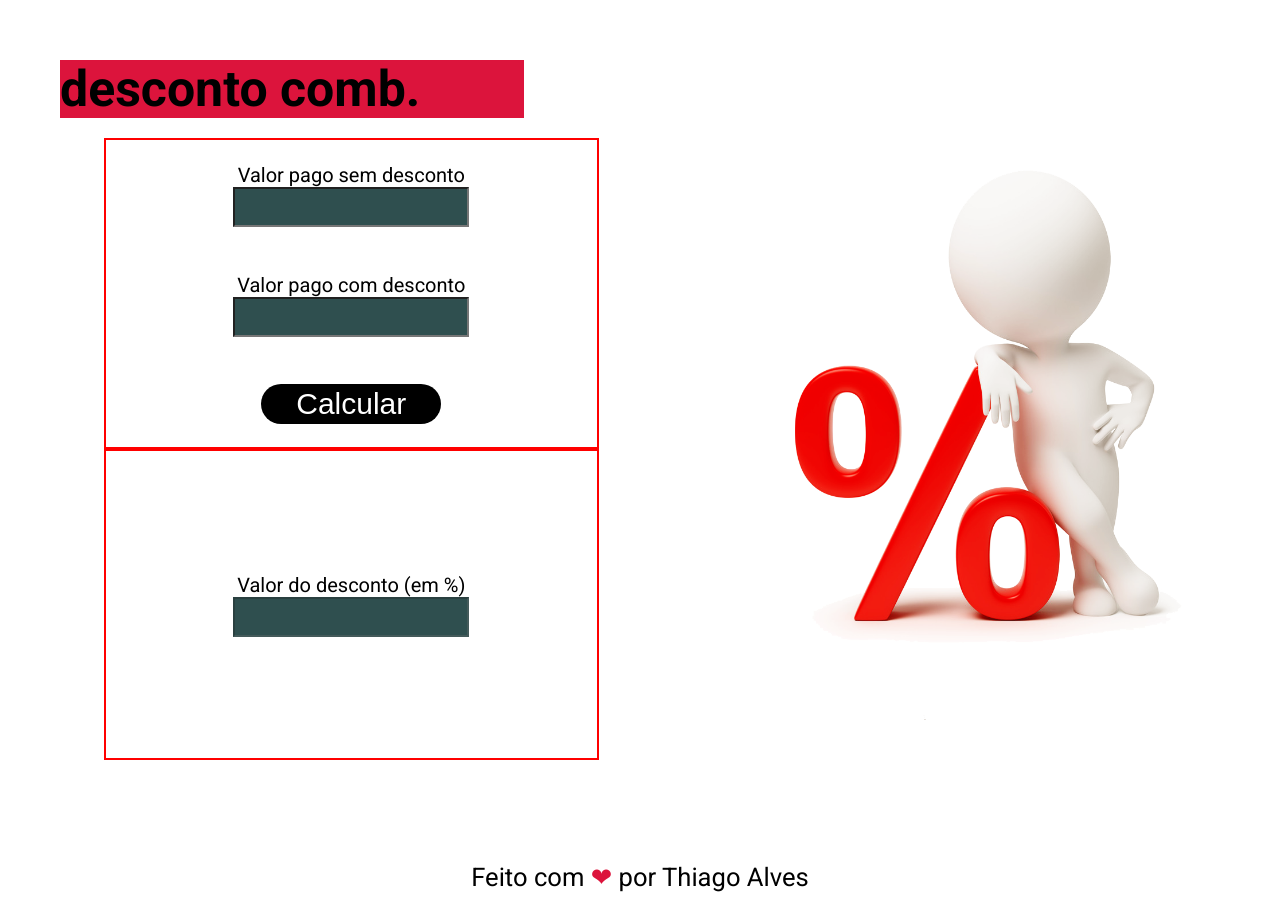
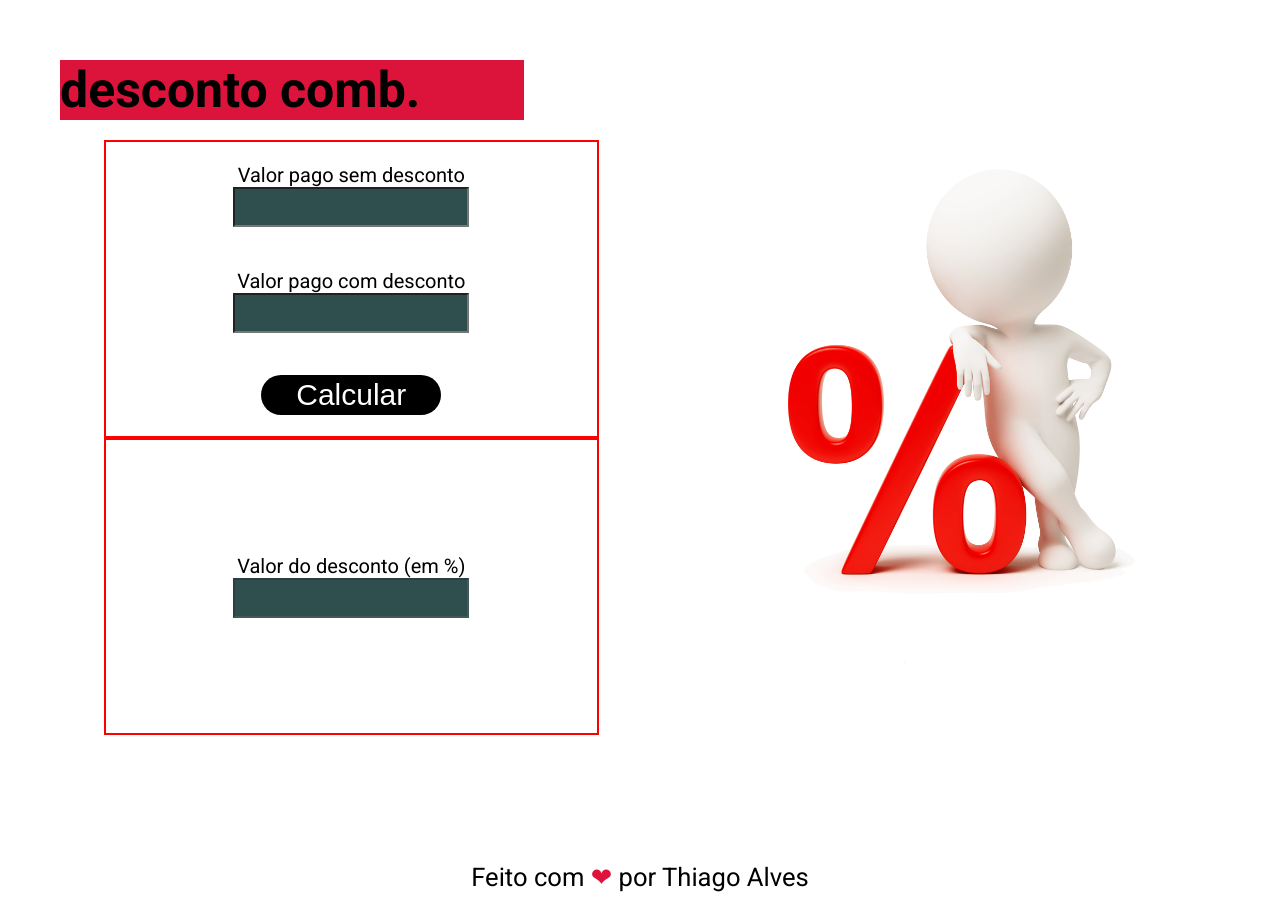
Before and after one commit to Thiago87dev/driverCalc2, a plain HTML site: page index.html in a window 1280 px wide. Shown: the part 1620-2544 px from the top of the page. Drawn offline with Linux system fonts and the light colour scheme; a web font is replaced by a local one.

Commit message:
pequenos ajustes na seção3

```diff
--- a/assets/css/style.css
+++ b/assets/css/style.css
@@ -263,6 +263,10 @@ input{
     width: 500px;
     margin-left: 100px;
 }
+.img-porcentagem{
+    width: 450px;
+    margin-left: 100px;
+}
 
 .btn-calcular2{
     height: 40px;
@@ -288,7 +292,7 @@ input{
     padding: 0 30px;
     justify-content: space-around;
     width: 100%;
-    height: 100%;
+    height: 85%;
 }
 
 /* #################### rodape ##################### */
@@ -483,6 +487,10 @@ input{
     width: 300px;
     margin:0 auto;
    }
+   .img-porcentagem{
+    width: 300px;
+    margin:0 auto;
+   }
 }
 
 @media (max-width: 450px){
--- a/index.html
+++ b/index.html
@@ -156,7 +156,7 @@
                 </div>
             </div>
             <div class="img">
-                <img class="gas-station" src="assets/img/porcentagem.png">
+                <img class="img-porcentagem" src="assets/img/porcentagem.png">
             </div>
         </div>
     </section>
```
